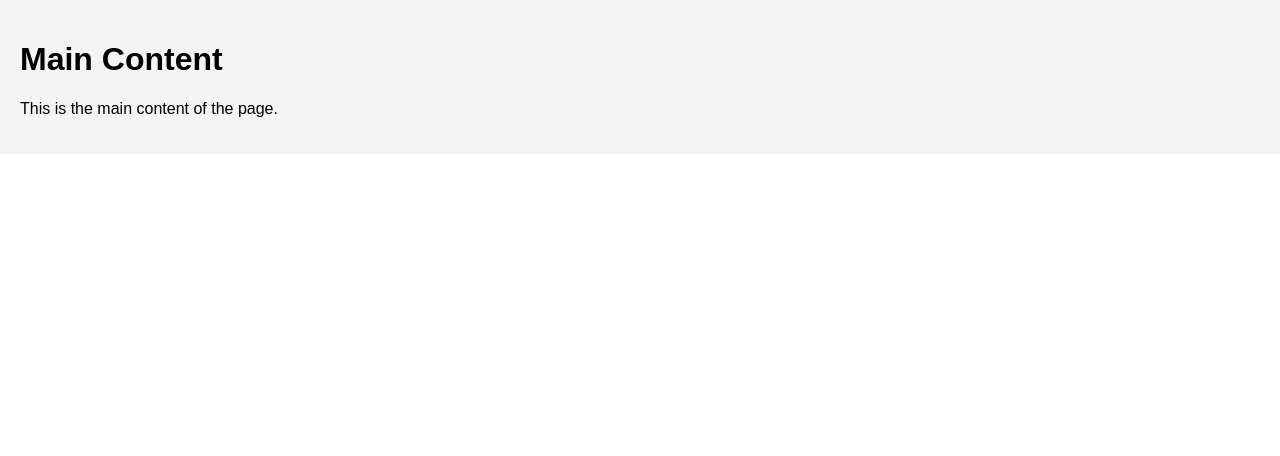
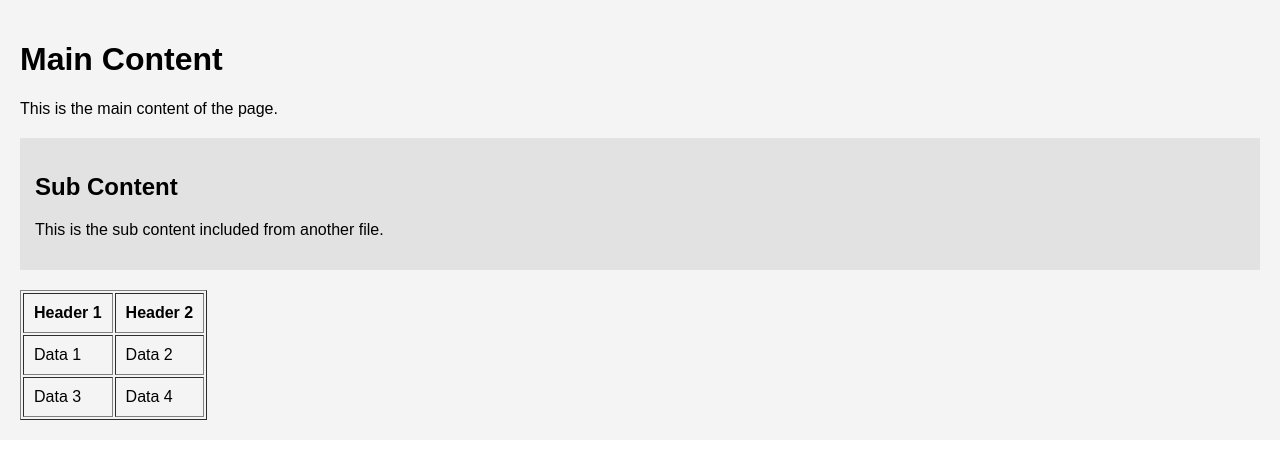
Before and after one commit to sophonie-1/ucu_code, a plain HTML site: page main.html in a window 1280 px wide. Drawn offline with Linux system fonts and the light colour scheme.

Commit message:
i have added some styles 2

```diff
--- a/main.html
+++ b/main.html
@@ -17,6 +17,16 @@
             padding: 20px;
             background-color: #f4f4f4;
         }
+
+        .sub_main {
+            margin-top: 20px;
+            padding: 15px;
+            background-color: #e2e2e2;
+        }
+
+        .table {
+            margin-top: 20px;
+        }
     </style>
 </head>
 
@@ -24,6 +34,27 @@
     <div class="main">
         <h1>Main Content</h1>
         <p>This is the main content of the page.</p>
+        <div class="sub_main">
+            <!-- Including sub.html content here -->
+            <h2>Sub Content</h2>
+            <p>This is the sub content included from another file.</p>
+        </div>
+        <div class="table">
+            <table border="1" cellpadding="10">
+                <tr>
+                    <th>Header 1</th>
+                    <th>Header 2</th>
+                </tr>
+                <tr>
+                    <td>Data 1</td>
+                    <td>Data 2</td>
+                </tr>
+                <tr>
+                    <td>Data 3</td>
+                    <td>Data 4</td>
+                </tr>
+            </table>
+        </div>
     </div>
 </body>
 
```
